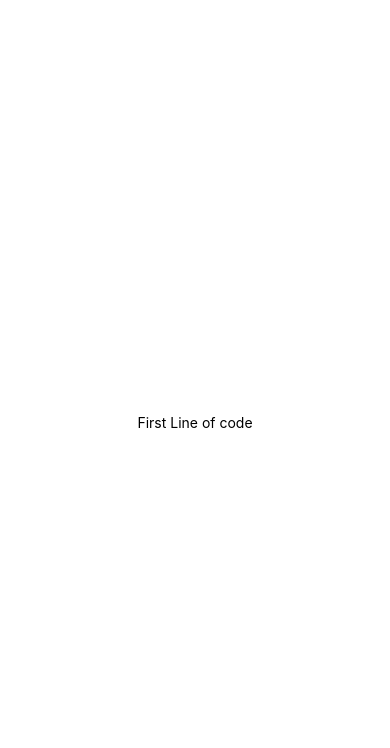
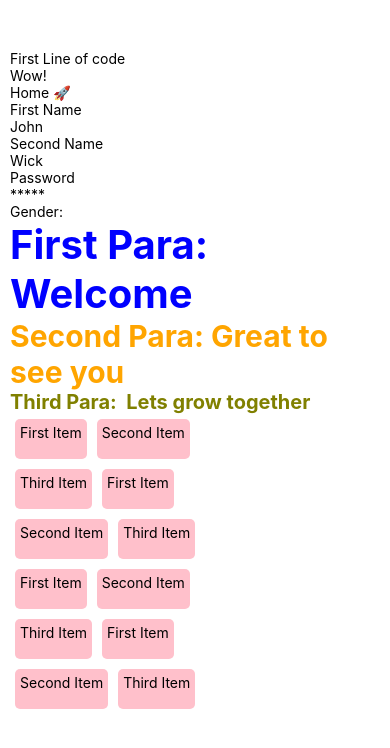
Before and after one commit to nitesh-1810/IntroToReactNative, a React Native app: screen / in a window 390 px wide. Shown: the top 748 px of the page. Built offline with nearby package versions, Linux system fonts and the light colour scheme.

Commit message:
Import components.

```diff
--- a/App.js
+++ b/App.js
@@ -1,11 +1,21 @@
 import { StatusBar } from "expo-status-bar";
 import { StyleSheet, Text, View } from "react-native";
+import Home from "./src/screens/Home";
+import Form from "./src/screens/Form";
+import Problem1 from "./src/Tasks/Problem1";
+import FlatListDemo from "./src/Tasks/FlatListDemo";
 
 export default function App() {
   return (
     <View style={styles.container}>
       <Text>First Line of code</Text>
       <StatusBar style="auto" />
+      <Text>Wow!</Text>
+      <Home />
+      <Form />
+      <Problem1 />
+
+      <FlatListDemo />
     </View>
   );
 }
@@ -13,8 +23,9 @@ export default function App() {
 const styles = StyleSheet.create({
   container: {
     flex: 1,
+    marginTop: 50,
     backgroundColor: "#fff",
-    alignItems: "center",
-    justifyContent: "center",
+    marginLeft: 10,
+    marginRight: 10,
   },
 });
```
